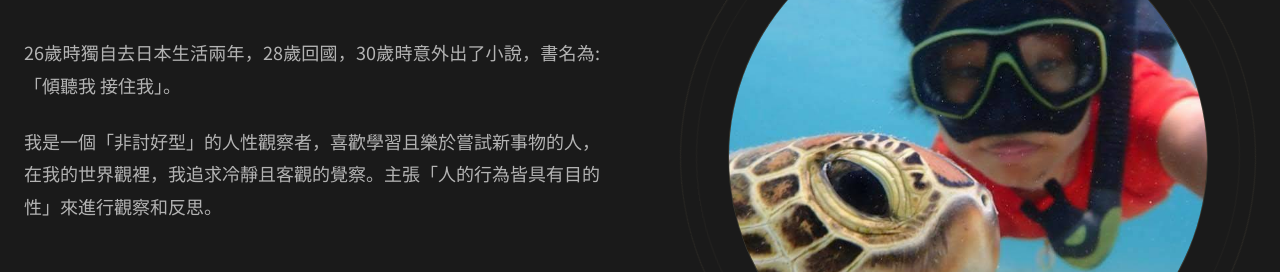
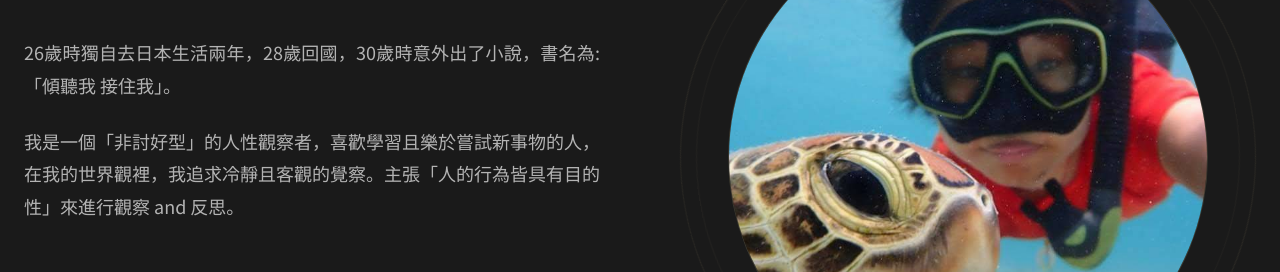
Before and after one commit to pocket12012076-svg/-Zi-Long-, a React (Vite) app: page / in a window 1280 px wide. Shown: the part 1060-1332 px from the top of the page. Built offline with nearby package versions, Linux system fonts and the light colour scheme.

Commit message:
Fix typo in aboutText and update formatting

```diff
--- a/src/App.tsx
+++ b/src/App.tsx
@@ -30,7 +30,7 @@ export default function App() {
       aboutTitle: "關於作家—子瓏",
       aboutText: [
         "26歲時獨自去日本生活兩年，28歲回國，30歲時意外出了小說，書名為:「傾聽我 接住我」。",
-        "我是一個「非討好型」的人性觀察者，喜歡學習且樂於嘗試新事物的人，在我的世界觀裡，我追求冷靜且客觀的覺察。主張「人的行為皆具有目的性」來進行觀察和反思。"
+        "我是一個「非討好型」的人性觀察者，喜歡學習且樂於嘗試新事物的人，在我的世界觀裡，我追求冷靜且客觀的覺察。主張「人的行為皆具有目的性」來進行觀察 and 反思。"
       ],
       persona: "The Persona",
       readers: "Monthly Readers",
```
